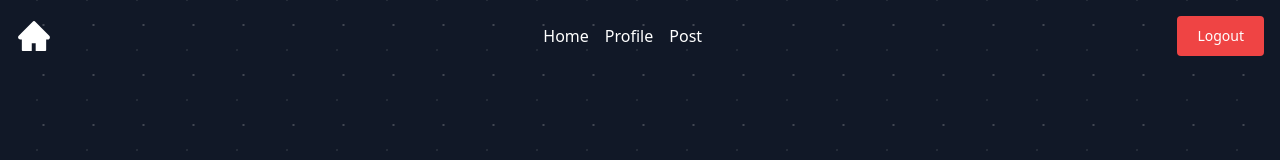
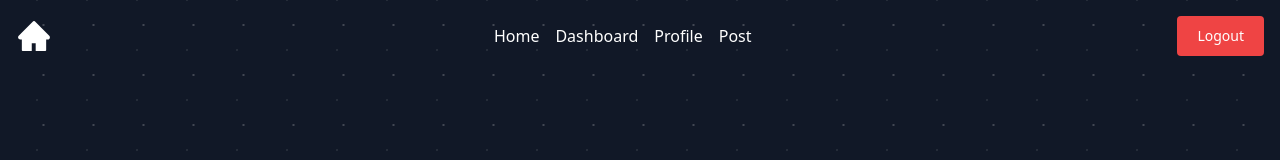
Before and after one commit to Frnbrz/Hito1_2t_front, a React (Vite) app in the folder app/client/: page /private in a window 1280 px wide. Shown: the top 160 px of the page. Built offline with nearby package versions, Linux system fonts and the light colour scheme; sample sign-in values are in the browser's storage.

Commit message:
Refactor ButtonAppBar component and update login redirect

```diff
--- a/app/client/src/components/ButtonAppBar/ButtonAppBar.tsx
+++ b/app/client/src/components/ButtonAppBar/ButtonAppBar.tsx
@@ -1,47 +1,51 @@
-import { PrivateRoutes, PublicRoutes } from '@/models'
+import useDecoded from '@/hooks/useDecoded'
+import { PrivateRoutes, PublicRoutes, Roles } from '@/models'
 import { UserKey, resetUser } from '@/redux/states/user'
-import { AppStore } from '@/redux/store'
 import { clearLocalStorage } from '@/utilities'
-import { useDispatch, useSelector } from 'react-redux'
+import { useDispatch } from 'react-redux'
 import { Link, useNavigate } from 'react-router-dom'
 import Logos from '../atoms/logos'
 
 export default function ButtonAppBar() {
   const navigate = useNavigate()
   const dispatch = useDispatch()
-  const userState = useSelector((store: AppStore) => store.user)
+
+  const { role, email } = useDecoded()
 
   const logOut = () => {
     clearLocalStorage(UserKey)
     dispatch(resetUser())
     navigate(PublicRoutes.LOGIN, { replace: true })
   }
+
+
+
   return (
     <div className="flex justify-between items-center p-4">
       <div className="flex items-center">
-        <Link to={`/private/${PrivateRoutes.HOME}`} className="text-white mr-4">
+        <Link to={PrivateRoutes.HOME} className="text-white mr-4">
 
           <Logos.Home className="w-9 h-9 mr-4" />
         </Link>
       </div>
-      {userState.email ? (
+      {email ? (
         <>
           <nav>
-            <Link to={`/private/${PrivateRoutes.HOME}`} className="text-white mr-4">
+            <Link to={PrivateRoutes.HOME} className="text-white mr-4">
               {PrivateRoutes.HOME}
             </Link>
             {
-              userState.email === 'admin@dasdas.com' ?
-                <Link to={`/private/${PrivateRoutes.DASHBOARD}`} className="text-white mr-4">
+              role === Roles.ADMIN ?
+                <Link to={PrivateRoutes.DASHBOARD} className="text-white mr-4">
                   {PrivateRoutes.DASHBOARD}
                 </Link>
                 : null
 
             }
-            <Link to={`/private/${PrivateRoutes.PROFILE}`} className="text-white mr-4">
+            <Link to={PrivateRoutes.PROFILE} className="text-white mr-4">
               {PrivateRoutes.PROFILE}
             </Link>
-            <Link to={`/private/${PrivateRoutes.POST}`} className="text-white mr-4">
+            <Link to={PrivateRoutes.POST} className="text-white mr-4">
               {PrivateRoutes.POST}
             </Link>
           </nav>
--- a/app/client/src/pages/Login/Login.tsx
+++ b/app/client/src/pages/Login/Login.tsx
@@ -33,7 +33,7 @@ export default function SignIn() {
       })
 
       dispatch(createUser({ ...result.data }))
-      navigate(`/${PrivateRoutes.PRIVATE}`, { replace: true })
+      navigate(`/${PrivateRoutes.HOME}`, { replace: true })
 
     } catch (e) {
       setError(true)
--- a/app/client/src/pages/Private/Private.tsx
+++ b/app/client/src/pages/Private/Private.tsx
@@ -8,7 +8,6 @@ const Home = lazy(() => import('./Home/Home'))
 const Post = lazy(() => import('./Post/Post'))
 const PostItem = lazy(() => import('./Post/PostItem'))
 const Profile = lazy(() => import('./Profile/Profile'))
-const Dashboard = lazy(() => import('./Dashboard/Dashboard'))
 
 function Private() {
   return (
@@ -18,7 +17,6 @@ function Private() {
       <Route path={PrivateRoutes.POST} element={<Post />} />
       <Route path={PrivateRoutes.PROFILE} element={<Profile />} />
       <Route path={`${PrivateRoutes.POST}/:id`} element={<PostItem />} />
-      <Route path={PrivateRoutes.DASHBOARD} element={<Dashboard />} />
     </RoutesWithNotFound>
   )
 }
```
